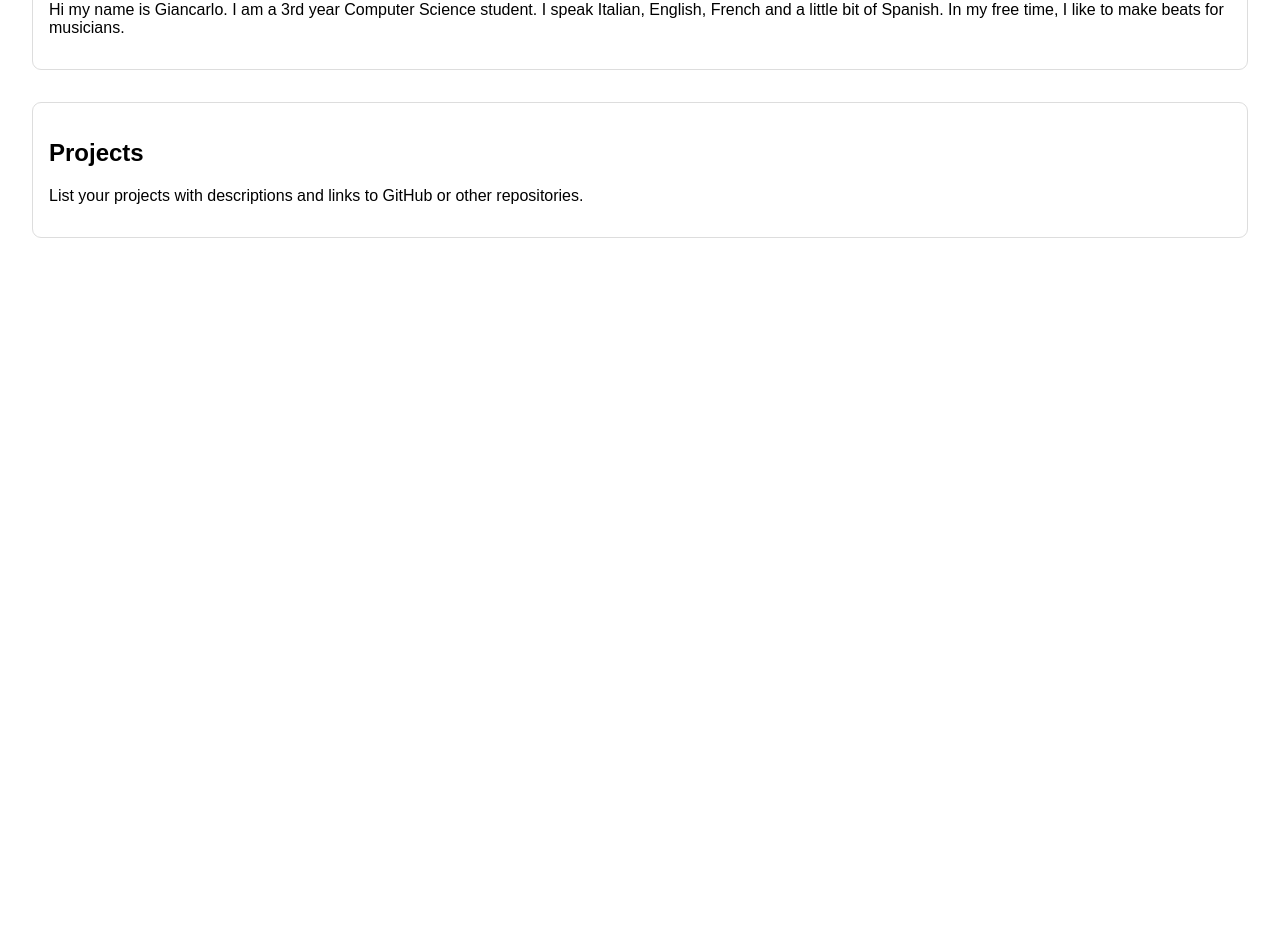
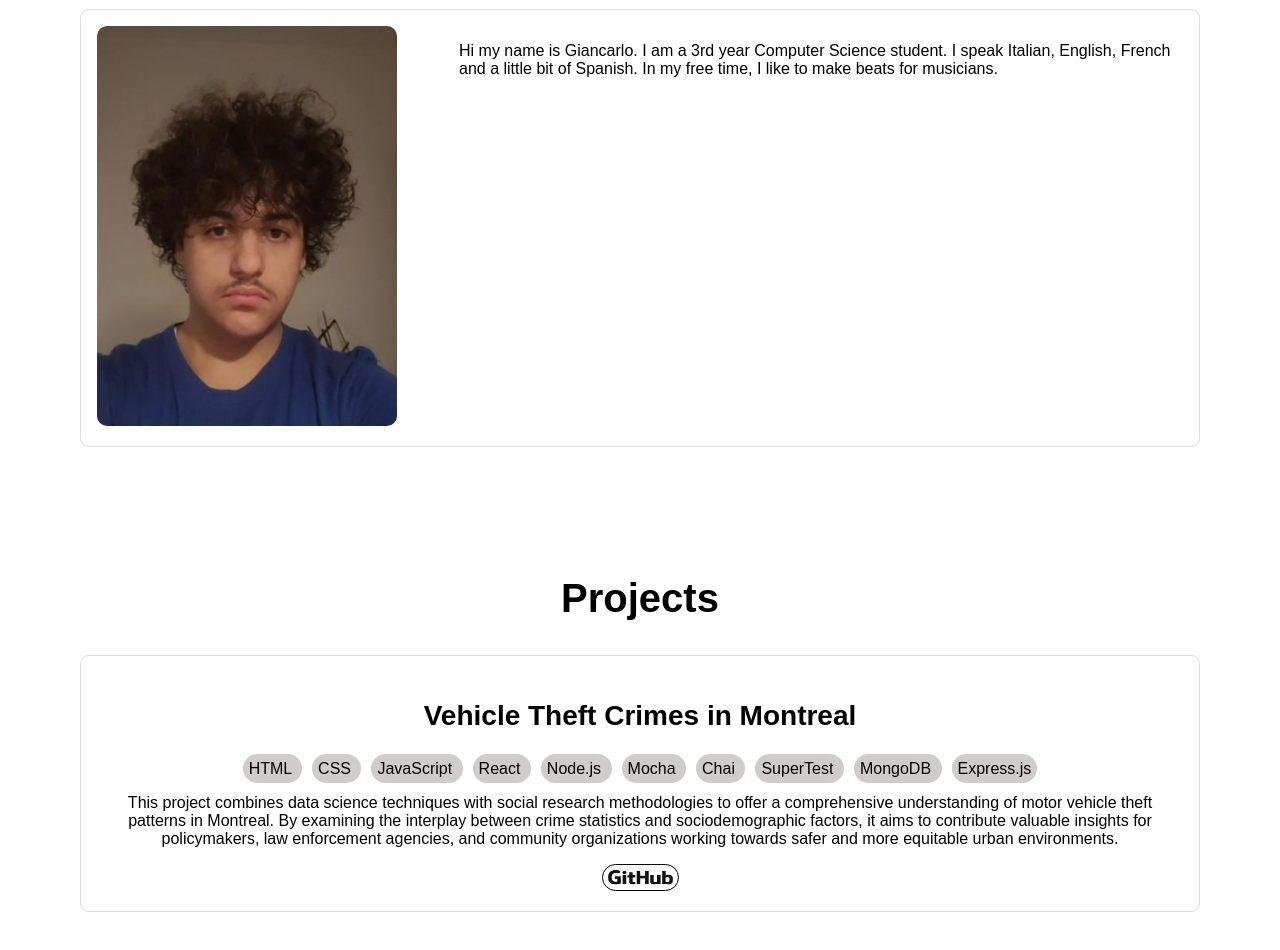
Before and after one commit to wassupcarlo/myportfolio, a React (Vite) app in the folder my-react-vite-app/: page / in a window 1280 px wide. Shown: the part 280-1230 px from the top of the page. Before the commit the page ends 800 px from the top, so only its background shows below. Built offline with nearby package versions, Linux system fonts and the light colour scheme.

Commit message:
Add web project to website along with some design changes

```diff
--- a/my-react-vite-app/src/App.css
+++ b/my-react-vite-app/src/App.css
@@ -21,6 +21,19 @@ header ul li {
 section {
   margin: 2em;
   padding: 1em;
+}
+
+.outer-section {
+  text-align: center;
+}
+
+.outer-section, .about-section {
   border: 1px solid #ddd;
   border-radius: 9px;
 }
+
+h2 {
+  text-align: center;
+  font-size: 40px;
+  font-family: Arial, Helvetica, sans-serif;
+}
--- /dev/null
+++ b/my-react-vite-app/src/components/About.css
@@ -0,0 +1,17 @@
+#kennyman {
+  border-radius: 10px;
+  width: 300px;
+  height: 400px;
+}
+
+.about-section {
+  display: flex;
+}
+
+#about-img-div {
+  flex: 1;
+}
+
+#about-desc-div {
+  flex: 2;
+}
--- a/my-react-vite-app/src/components/About.jsx
+++ b/my-react-vite-app/src/components/About.jsx
@@ -1,11 +1,18 @@
 import React from 'react';
+import './About.css';
 
 function About() {
     return (
         <section>
-            <h2>About</h2>
-            <img src=""></img>
-            <p>Hi my name is Giancarlo. I am a 3rd year Computer Science student. I speak Italian, English, French and a little bit of Spanish. In my free time, I like to make beats for musicians.</p>
+            <h2>About Me</h2>
+            <section className="about-section">
+                <div id="about-img-div">
+                    <img id="kennyman" src="src\assets\IMG_2769.PNG"></img>
+                </div>
+                <div id="about-desc-div">
+                    <p>Hi my name is Giancarlo. I am a 3rd year Computer Science student. I speak Italian, English, French and a little bit of Spanish. In my free time, I like to make beats for musicians.</p>
+                </div>
+            </section>
         </section>
     );
 }
--- /dev/null
+++ b/my-react-vite-app/src/components/Projects.css
@@ -0,0 +1,24 @@
+.web-iv-proj-section {
+  text-align: center;
+}
+
+#proj-languages {
+  background-color: rgb(208, 204, 204);
+  border-radius: 15px;
+  margin: 5px;
+  padding: 6px;
+}
+
+.github-button {
+  width: 75px;
+  height: 25px;
+  border: 1px solid black;
+  border-radius: 20px;
+}
+
+
+
+h3 {
+  font-size: 28px;
+  font-family: Arial, Helvetica, sans-serif;
+}
--- a/my-react-vite-app/src/components/Projects.jsx
+++ b/my-react-vite-app/src/components/Projects.jsx
@@ -1,10 +1,25 @@
 import React from 'react';
+import './Projects.css';
 
 function Projects() {
+    const webLanguages = ['HTML', 'CSS', 'JavaScript', 'React', 'Node.js', 'Mocha', 'Chai', 'SuperTest', 'MongoDB', 'Express.js'];
+
     return (
         <section>
             <h2>Projects</h2>
-            <p>List your projects with descriptions and links to GitHub or other repositories.</p>
+            <section className="outer-section">
+                <h3>Vehicle Theft Crimes in Montreal</h3>
+                <p>
+                    {webLanguages.map((language, index) => (
+                        <span id="proj-languages" key={index}>
+                            {language}
+                            {index < webLanguages.length - 1 ? '    ' : ''}
+                        </span>
+                    ))}
+                </p>
+                <p>This project combines data science techniques with social research methodologies to offer a comprehensive understanding of motor vehicle theft patterns in Montreal. By examining the interplay between crime statistics and sociodemographic factors, it aims to contribute valuable insights for policymakers, law enforcement agencies, and community organizations working towards safer and more equitable urban environments.</p>
+                <a href="https://github.com/wassupcarlo/Vehicle-Theft-Crimes-in-Montreal"><img className="github-button" src="src\assets\GitHub_Logo.png" ></img></a>
+            </section>
         </section>
     );
 }
```
Also changed, not shown: my-react-vite-app/src/assets/GitHub_Logo.png (added), my-react-vite-app/src/assets/IMG_2769.PNG (added).
